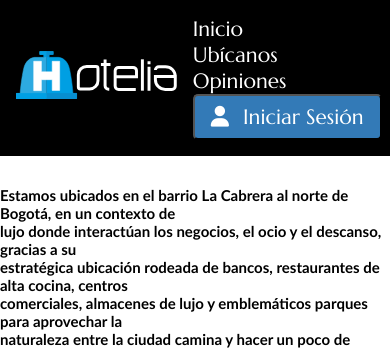
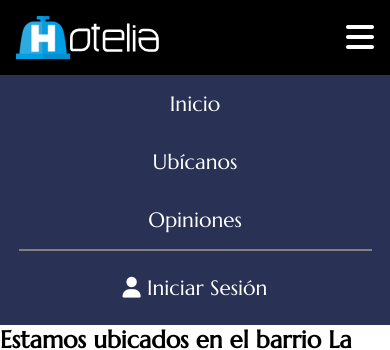
Before and after one commit to Julianruizzz/taller0, a plain HTML site: page index.html in a window 390 px wide. Shown: the top 350 px of the page. Drawn offline with Linux system fonts and the light colour scheme.

Commit message:
Diseño responsivo

```diff
--- a/css/estilos.css
+++ b/css/estilos.css
@@ -25,7 +25,72 @@ h1,h2,h3,h4,h5{
   font-family: 'Marcellus', serif;
 }
 
-/* barra de navegacion */
+/*mobile first*/
+nav{
+    display: flex;
+    flex-direction: column;
+}
+.logo{
+    background-color: var(--negro2);
+    display: flex;
+    align-items: center;
+    justify-content: space-between;
+    padding: 1rem;
+}
+
+.logo img{
+    width: 40%;
+    max-width: 200px;
+}
+
+.logo i{
+    color: var(--blanco);
+    font-size: 2rem;
+}
+
+.menu{
+    display: flex;
+    flex-direction: column;
+    background-color: rgba(1, 10, 52, 0.838);
+    align-items: center;
+    justify-content: center;
+}
+
+.menu-hr{
+    width: 90%;
+    background-color: var(--blanco);
+}
+
+.item{
+    padding: 1rem;
+}
+
+nav a{
+    color: var(--blanco);
+    text-align: center;
+    font-family: 'Marcellus', serif;
+    font-size: 1.3em;
+    text-decoration: none;
+}
+
+nav a:hover{
+    background-color: #0b3860;
+    width: 100%;
+}
+
+.navbar-button{
+    background-color:transparent;
+    border: none;
+    border-radius: 3px;
+    font-size: 1em;
+    padding: 0.5rem;
+    font-family: 'Marcellus', serif;
+    color: var(--blanco);
+    cursor: pointer;
+}
+
+
+/* barra de navegacion
 
 nav{
     display: flex;
@@ -63,7 +128,7 @@ nav{
     height: 3rem;
 }
 
-/* section features*/
+/* section features
 #features{
     display: flex;
     flex-direction: column;
@@ -118,7 +183,7 @@ nav{
     background-color: rgba(0,0,0,0.59);
 }
 
-/*basis*/
+/*basis
 
 .base{
     background-color: #fff;
--- a/index.html
+++ b/index.html
@@ -12,11 +12,13 @@
     <nav>
         <div class="logo">
             <img src="img/Hotelia horizontal blanco.svg">
+            <i class="fa-solid fa-bars"></i>
         </div>
         <div class="menu">
             <a href="index.html" class="item">Inicio</a>
             <a href="ubicanos.html" class="item">Ubícanos</a>
             <a href="opiniones.html" class="item">Opiniones</a>
+            <hr class="menu-hr" noshade="">
             <a href="#" class="item"><button class="navbar-button"><i class="fa-solid fa-user"></i> Iniciar Sesión</button></a>
         </div>
     </nav>
```
